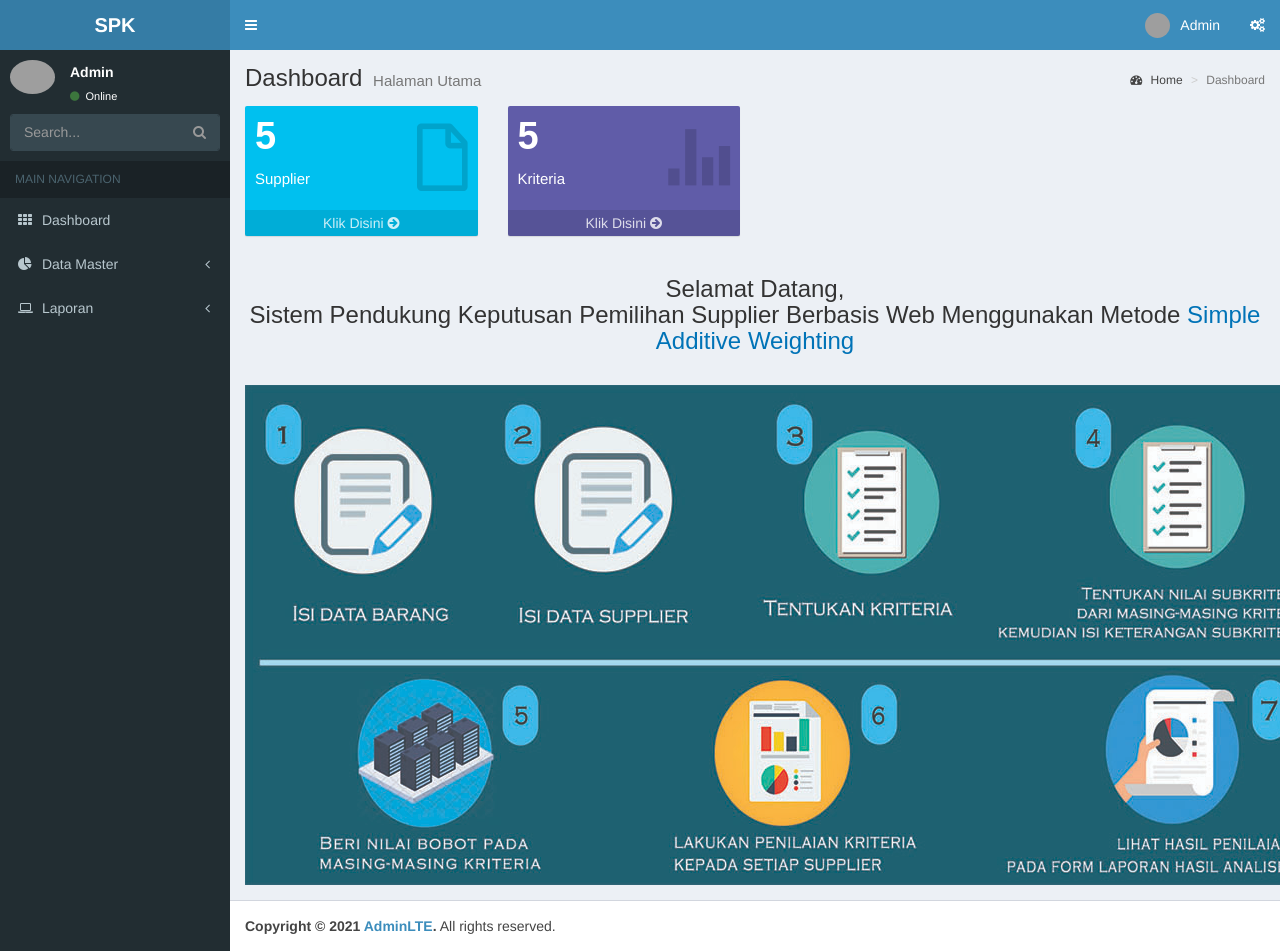
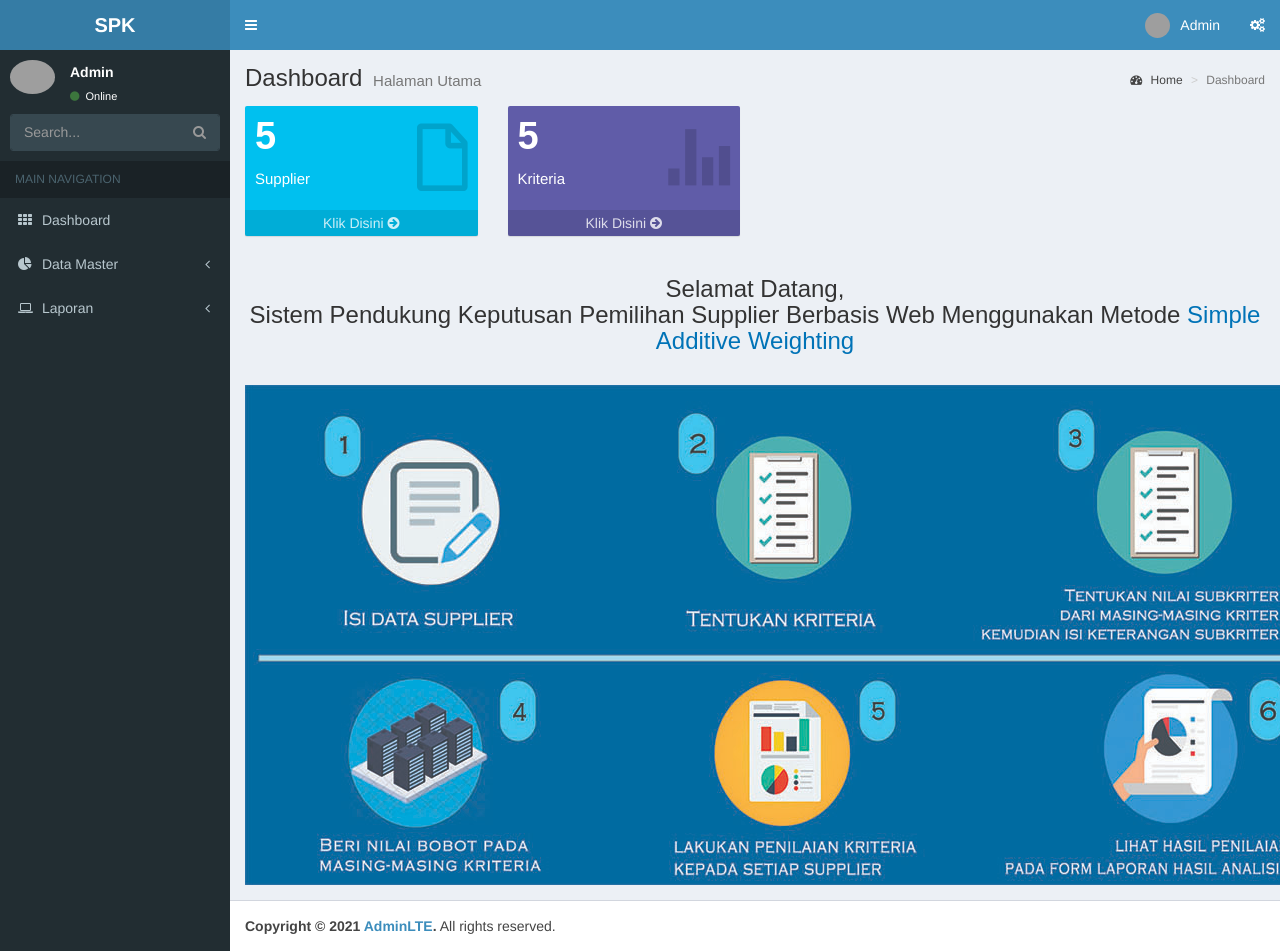
Before and after one commit to EmiliaE41181250/Kelompok31_Workshop, a PHP site: page /Kelompok31_Workshop/index.php in a window 1280 px wide. Run offline with PHP 8.4, Linux system fonts and the light colour scheme; a user stored in the database is signed in; data comes from the database, SQL or seed files in the repository; some web fonts are replaced; grey boxes are pictures that could not be loaded.

Commit message:
update dshbrd

```diff
--- a/page/beranda.php
+++ b/page/beranda.php
@@ -67,7 +67,7 @@ $kriteria = $executeK->num_rows;
     <br>
     <!-- /.row (main row) -->
     <div class="card" style="width: 150px;;">
-      <img src="asset/image/dashboard-5.jpg" class="card-img-top" alt="...">
+      <img src="asset/image/dashboard-6.jpg" class="card-img-top" alt="...">
     </div>
 
   </section>
```
Also changed, not shown: asset/image/dashboard-4.jpg (deleted), asset/image/dashboard-5.jpg (deleted), asset/image/dashboard-6.jpg (added).
